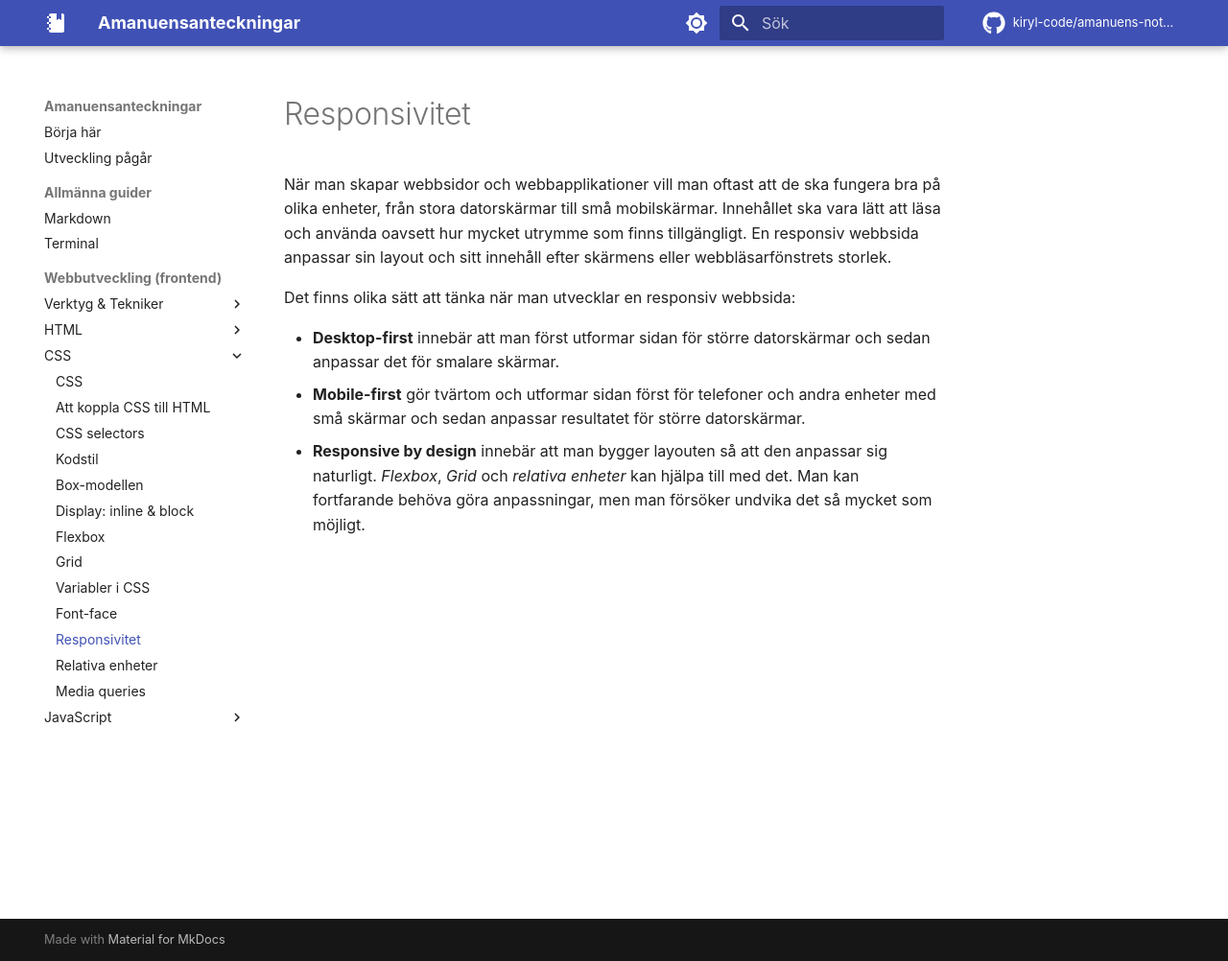
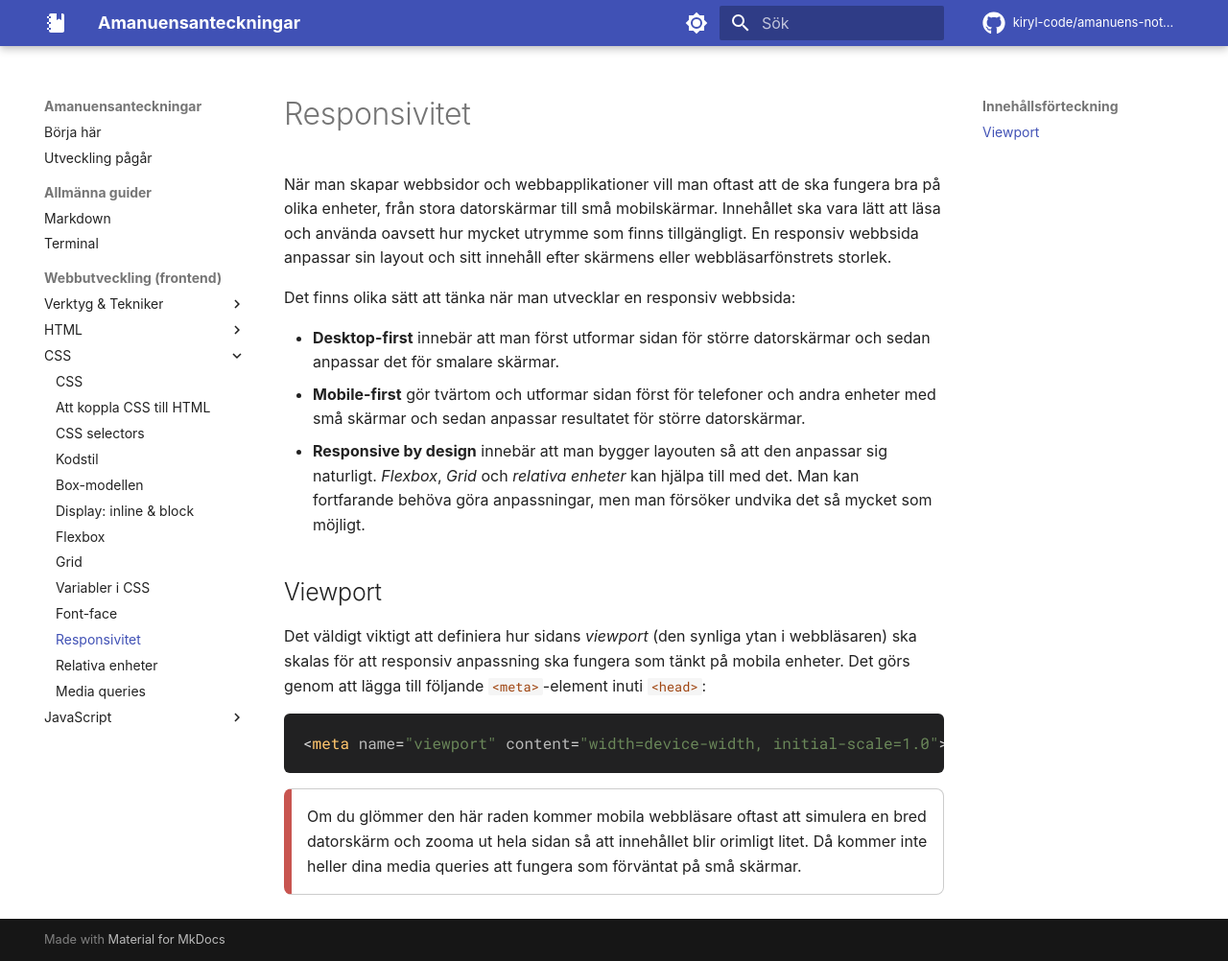
Before and after one commit to kiryl-code/amanuens-notes, an MkDocs documentation site: the page built from docs/css/responsiveness.md, in a window 1280 px wide and 1002 px high. Shown: the whole window at 96% size. Built offline with MkDocs 1.6.1 and Material for MkDocs 9.7.7, drawn with Linux system fonts in a browser that asks for light colours; comment, search, counter and statistics services are not loaded.

Commit message:
Add imfo about meta:viewport

````diff
--- a/docs/css/responsiveness.md
+++ b/docs/css/responsiveness.md
@@ -7,3 +7,15 @@ Det finns olika sätt att tänka när man utvecklar en responsiv webbsida:
 - **Desktop-first** innebär att man först utformar sidan för större datorskärmar och sedan anpassar det för smalare skärmar.
 - **Mobile-first** gör tvärtom och utformar sidan först för telefoner och andra enheter med små skärmar och sedan anpassar resultatet för större datorskärmar.
 - **Responsive by design** innebär att man bygger layouten så att den anpassar sig naturligt. _Flexbox_, _Grid_ och _relativa enheter_ kan hjälpa till med det. Man kan fortfarande behöva göra anpassningar, men man försöker undvika det så mycket som möjligt.
+
+## Viewport
+
+Det väldigt viktigt att definiera hur sidans *viewport* (den synliga ytan i webbläsaren) ska skalas för att responsiv anpassning ska fungera som tänkt på mobila enheter. Det görs genom att lägga till följande `<meta>`-element inuti `<head>`:
+
+```html
+<meta name="viewport" content="width=device-width, initial-scale=1.0">
+```
+
+!!!!warning
+Om du glömmer den här raden kommer mobila webbläsare oftast att simulera en bred datorskärm och zooma ut hela sidan så att innehållet blir orimligt litet. Då kommer inte heller dina media queries att fungera som förväntat på små skärmar.
+!!!!
````
Also changed, not shown: docs/css/media-queries.md (+10 -0 lines), docs/kattis/matarinnkaup.md (added).
